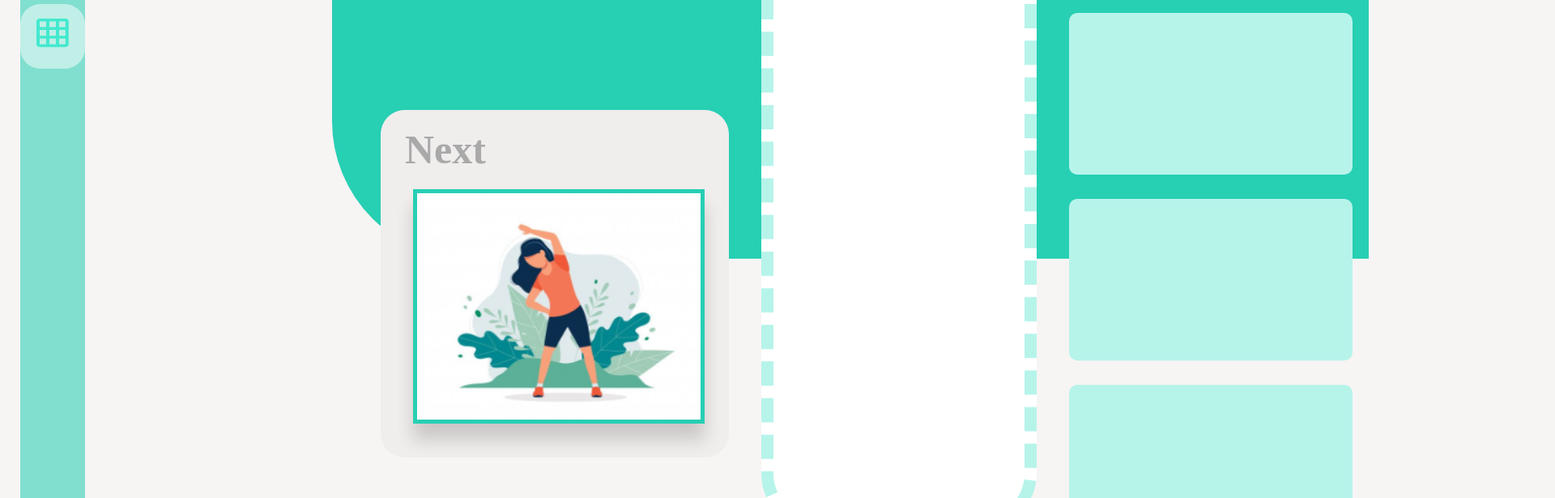
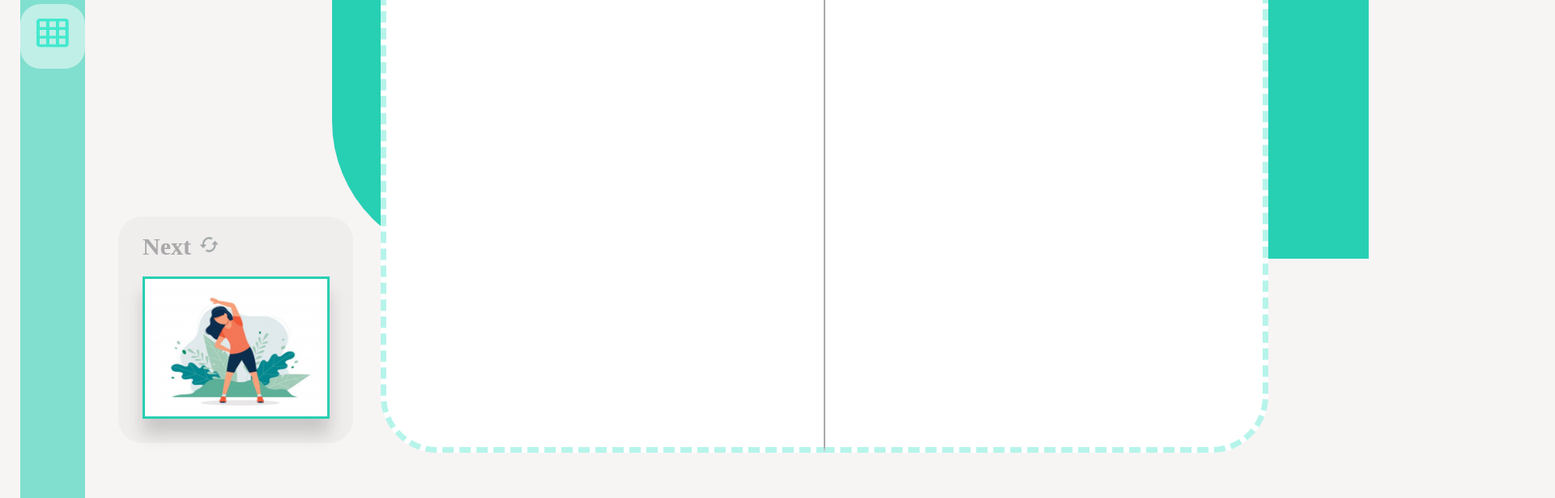
Before and after one commit to sungeuni0208/MyHomeFit, a React (Create React App) app: page /training in a window 1280 px wide. Shown: the part 480-1096 px from the top of the page at 81% size, 1920 px wide, since content can reach past the window. Built offline with nearby package versions, Linux system fonts and the light colour scheme; the HTML template or start-up script is replaced by a standard one.

Commit message:
fix: Training 페이지 수정 - 전체 컴포넌트 크기 축소 - Next 이미지와 박스 컴포넌트 간 구성 수정 - 사용자 영상 박스 컴포넌트와 전문가 영상 박스 컴포넌트 분리 - 다음 동작 박스 컴포넌트 position 수정

```diff
--- /dev/null
+++ b/src/components/Training/NextPose.js
@@ -0,0 +1,10 @@
+import React from 'react';
+import '../../css/Training/NextPose.css';
+
+const NextPose = ({background_color}) => {
+    return(
+        <div className="next-videos" style={{backgroundColor: background_color}}/>
+    )
+}
+
+export default NextPose;
--- /dev/null
+++ b/src/css/Training/NextPose.css
@@ -0,0 +1,10 @@
+.next-videos{
+    display: flex;
+    align-items: center;
+    justify-content: center;
+    width: 280px;
+    height: 180px;
+    margin-bottom: 30px;
+    margin-right: 20px;
+    border-radius: 10px;
+}
--- a/src/css/Training/Training.css
+++ b/src/css/Training/Training.css
@@ -50,77 +50,98 @@
 }
 
 .videos{
-    display: flex;
-    justify-content: space-between;
-    margin-top: 120px;
+    display: inline-flex;
+    align-items: center;
+    justify-content: center;
+    position: relative;
+    margin-top: 20px;
 }
 
 .videos> img{
     width: 40px;
     height: 40px;
+    bottom: 410px;
+    left: 1285px;
     background-color: #ffffff;
     padding: 10px;
     border-radius: 50%;
     position: relative;
-    bottom: 30px;
-    left: 2300px;
 }
 
-
 .next-video{
-    display: flex;
-    flex-direction: column;
-    width: 380px;
-    height: 380px;
-    margin-top: 350px;
+    position: absolute;
+    width: 230px;
+    height: 230px;
+    right: 1450px;
+    margin-top: 550px;
     padding: 20px 30px 30px 30px;
     border-radius: 30px;
     background-color: #f0eded;
 
     color: darkgray;
-    font-size: 50px;
+    font-size: 30px;
     font-weight: bold;
     font-family: NanumSquare_acEB;
 }
 
-.next-video> div> img{
-    width: 50px;
-    height: 50px;
-    margin-left: 15px;
+.next-video-label> img{
+    width: 25px;
+    height: 25px;
+    margin-left: 10px;
 }
 
-.next-video> img{
-    width: 350px;
-    height: 280px;
+.next-video-pose{
     display: flex;
-    margin-left: 10px;
+    width: 225px;
+    height: 170px;
+    background-color: #ffffff;
     margin-top: 20px;
     box-shadow: 0 20px 20px 0 rgba(0, 0, 0, 0.16);
-    border: 5px solid #27cfb3;
+    border: 3px solid #27cfb3;
+}
+
+.next-video-pose> img{
+    width: 100%;
+    height: 100%;
+}
+
+.realtime-video{
+    display: flex;
+    margin: 20px 20px 20px 0px;
 }
 
 .user-video{
     display: flex;
-    width: 1800px;
-    height: 800px;
-    margin: 40px;
+    flex-direction: column;
+    justify-content: center;
+    align-items: center;
+    width: 540px;
+    height: 840px;
     background-color: #ffffff;
-    border: 15px dashed #b6f4ea;
-    border-radius: 70px;
-    justify-content: center;
+    border-top: 7px dashed #b6f4ea;
+    border-left: 7px dashed #b6f4ea;
+    border-right: 0.5px solid darkgray;
+    border-bottom: 7px dashed #b6f4ea;
+    border-radius: 70px 0px 0px 70px;
 }
 
-.next-videos{
+.export-video{
     display: flex;
-    width: 350px;
-    height: 200px;
-    margin-bottom: 30px;
-    margin-right: 20px;
-    border-radius: 10px;
-    background-color: #b6f4ea;
     flex-direction: column;
+    justify-content: center;
+    align-items: center;
+    width: 540px;
+    height: 840px;
+    background-color: #ffffff;
+    border-top: 7px dashed #b6f4ea;
+    border-left: 0.5px solid darkgray;
+    border-right: 7px dashed #b6f4ea;
+    border-bottom: 7px dashed #b6f4ea;
+    border-radius: 0px 70px 70px 0px;
 }
 
-#just-next-video{
-    background-color: rgba(240, 237, 237, 0.4);
+.next-pose{
+    display: flex;
+    flex-direction: column;
+    margin-top: 20px;
 }
--- a/src/pages/Training.js
+++ b/src/pages/Training.js
@@ -4,6 +4,8 @@ import IconTraining from "../images/icon_training.png"
 import IconNextVideo from "../images/icon_next_video.png"
 import PoseShoulder from "../images/pose_shoulder.png"
 import MenuUp from "../images/menu_up.png"
+import NextPose from "../components/Training/NextPose";
+
 const Training = () => {
     return (
         <div className="menu2-container">
@@ -22,18 +24,22 @@ const Training = () => {
             <div className="videos">
                 <img src={MenuUp}/>
                 <div className="next-video">
-                    <div>
-                        Next
+                    <div className="next-video-label">
+                        Next<img src={IconNextVideo}/>
                     </div>
-                    <img src={PoseShoulder}/>
+                    <div className="next-video-pose">
+                        <img src={PoseShoulder}/>
+                    </div>
                 </div>
-                <div className="user-video">
+                <div className="realtime-video">
+                    <div className="user-video"></div>
+                    <div className="export-video"></div>
                 </div>
-                <div>
-                    <div className="next-videos" id="just-next-video"></div>
-                    <div className="next-videos"></div>
-                    <div className="next-videos"></div>
-                    <div className="next-videos"></div>
+                <div className="next-pose">
+                    <NextPose backgroundcolor="rgba(240, 237, 237, 0.4)"/>
+                    <NextPose backgroundcolor="#b6f4ea"/>
+                    <NextPose backgroundcolor="#b6f4ea"/>
+                    <NextPose backgroundcolor="#b6f4ea"/>
                 </div>
             </div>
         </div>
```
